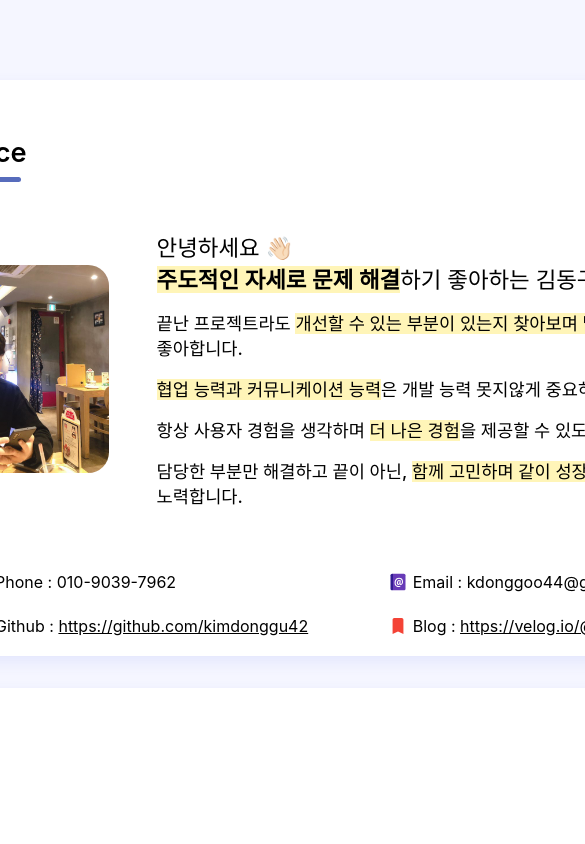
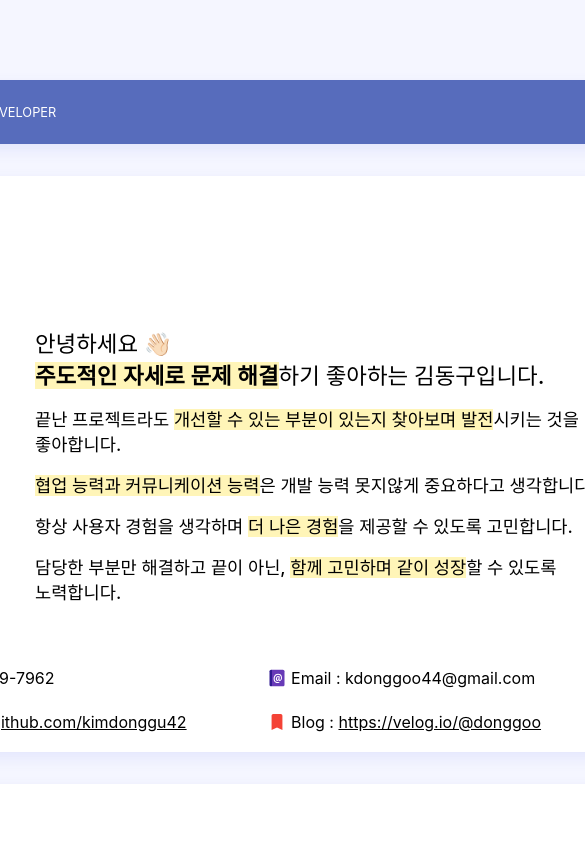
Before and after one commit to kimdonggu42/portfolio, a React (Create React App) app: page / in a window 390 px wide. Shown: the top 844 px of the page, 585 px wide, since content can reach past the window. Built offline with nearby package versions, Linux system fonts and the light colour scheme.

Commit message:
Design : Index 반응형 적용

```diff
--- a/src/components/Index.tsx
+++ b/src/components/Index.tsx
@@ -21,17 +21,38 @@ const IndexContainer = styled.nav`
   color: white;
   background-color: ${(props) => props.theme.color.mainColor};
   box-shadow: 0px 6px 15px 0px rgba(74, 99, 231, 0.1);
+
+  @media screen and (max-width: 1275px) {
+    display: flex;
+    width: 58rem;
+    height: 4rem;
+    padding: 0 3rem 0 3rem;
+    position: static;
+    margin-bottom: 2rem;
+    border-radius: 1.1rem;
+  }
 `;
 
 const ProfileWrapper = styled.div`
   display: flex;
   justify-content: space-between;
   align-items: center;
+  /* border: 1px solid red; */
 
   > img {
     width: 3.8rem;
     height: 3.8rem;
     border-radius: 5rem;
+
+    @media screen and (max-width: 1275px) {
+      width: 2.5rem;
+      height: 2.5rem;
+      margin-right: 1rem;
+    }
+  }
+
+  @media screen and (max-width: 1275px) {
+    justify-content: flex-start;
   }
 `;
 
@@ -40,10 +61,21 @@ const NameArea = styled.div`
     font-size: 1.5rem;
     font-weight: 600;
     margin-bottom: 0.5rem;
+
+    @media screen and (max-width: 1275px) {
+      font-size: 1.3rem;
+      margin-right: 1rem;
+      margin-bottom: 0;
+    }
   }
 
   > .dev {
     font-size: 0.8rem;
+  }
+
+  @media screen and (max-width: 1275px) {
+    display: flex;
+    align-items: center;
   }
 `;
 
@@ -54,6 +86,10 @@ const MenuWrapper = styled.ul`
   list-style: none;
   row-gap: 0.5rem;
   margin: 2.5rem 0 2.5rem 0;
+
+  @media screen and (max-width: 1275px) {
+    display: none;
+  }
 `;
 
 const MenuList = styled.li`
@@ -98,6 +134,10 @@ const LinkWrapper = styled.div`
       }
     }
   }
+
+  @media screen and (max-width: 1275px) {
+    display: none;
+  }
 `;
 
 const VerWrapper = styled.div`
@@ -109,6 +149,10 @@ const VerWrapper = styled.div`
 
   > .copyrightIcon {
     margin: 0.1rem 0.2rem 0 0;
+  }
+
+  @media screen and (max-width: 1275px) {
+    display: none;
   }
 `;
 
--- a/src/pages/Main.tsx
+++ b/src/pages/Main.tsx
@@ -14,13 +14,17 @@ const MainContainer = styled.div`
   font-size: 1rem;
   column-gap: 2rem;
   margin: 5rem 1rem 5rem 1rem;
+
+  @media screen and (max-width: 1275px) {
+    flex-direction: column;
+    align-items: center;
+  }
 `;
 
 const InfoWrapper = styled.div`
   display: flex;
   flex-direction: column;
   width: 58rem;
-  /* width: 928px; */
   row-gap: 2rem;
 `;
 
```
